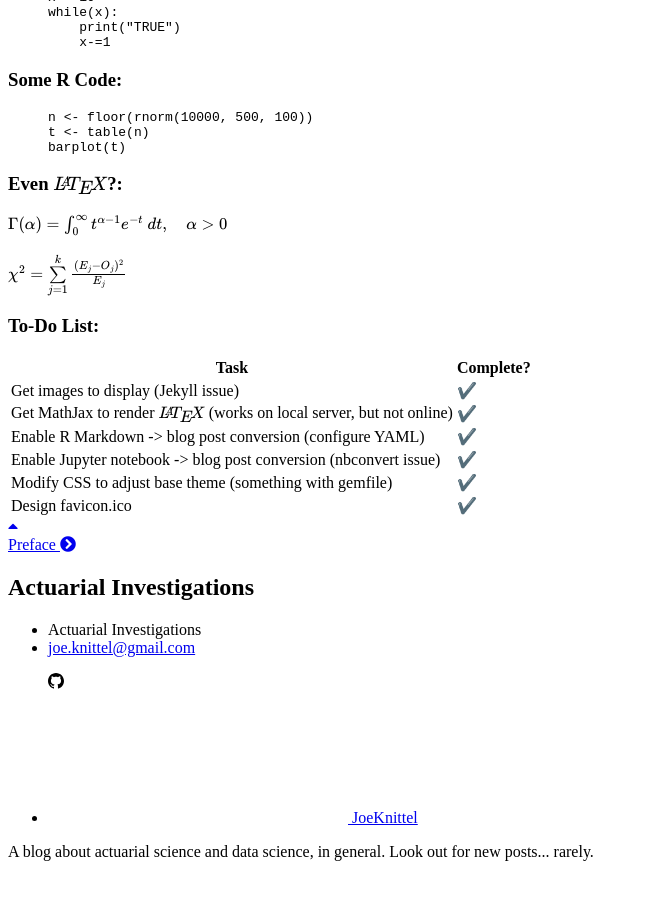
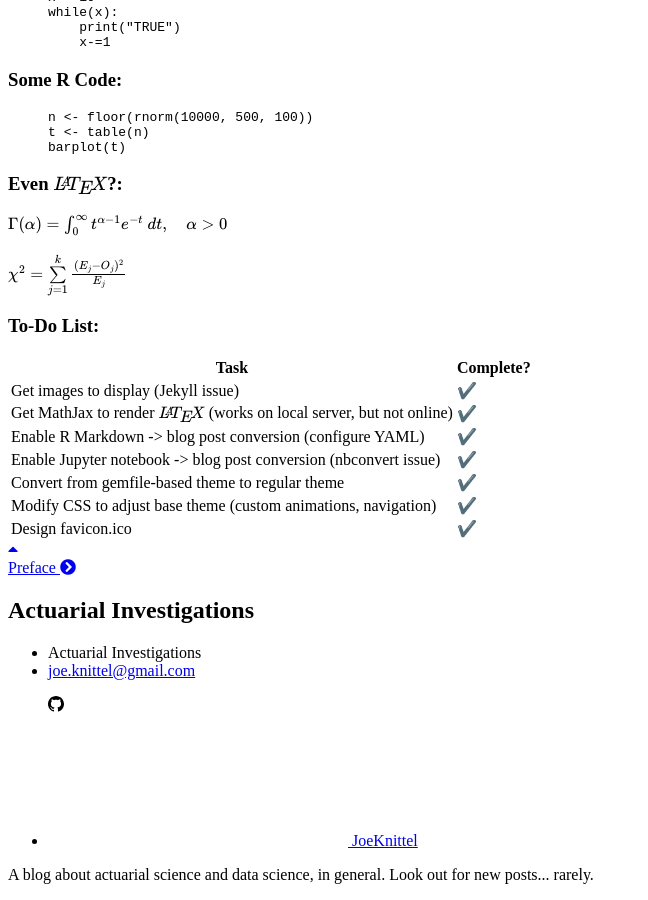
Before and after one commit to JoeKnittel/joeknittel.github.io, a Jekyll site: the page built from _posts/2021-01-13-Hello,-World!.md, in a window 1280 px wide and 900 px high, scrolled down 1730 px. Shown: the whole window, without its empty margins (0-648 px from the left). Built offline with Jekyll 4.4.1, drawn with Linux system fonts in a browser that asks for light colours; nearby versions of some CDN libraries; formulas are drawn with MathJax 3; before the commit the page ends 2607 px from its top, so only the background shows below that.

Commit message:
Update 2021-01-13-Hello,-World!.md

```diff
--- a/_posts/2021-01-13-Hello,-World!.md
+++ b/_posts/2021-01-13-Hello,-World!.md
@@ -53,5 +53,6 @@ $\chi^2 = \sum\limits_{j=1}^k \frac{(E_j-O_j)^2}{E_j}$
 | Get MathJax to render $\LaTeX$ (works on local server, but not online) | ✔️        |
 | Enable R Markdown -> blog post conversion (configure YAML)             | ✔️        |
 | Enable Jupyter notebook -> blog post conversion (nbconvert issue)      | ✔️        |
-| Modify CSS to adjust base theme (something with gemfile)               | ✔️        |
+| Convert from gemfile-based theme to regular theme                      | ✔️        |
+| Modify CSS to adjust base theme (custom animations, navigation)        | ✔️        |
 | Design favicon.ico                                                     | ✔️        |
```
